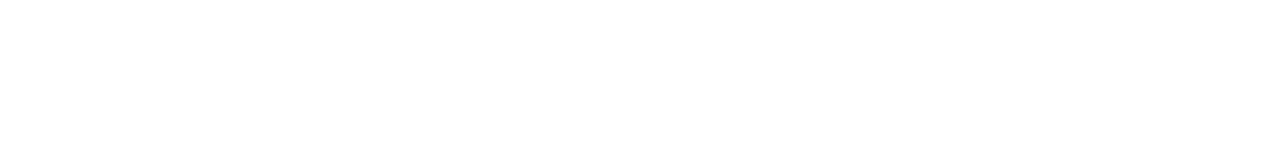
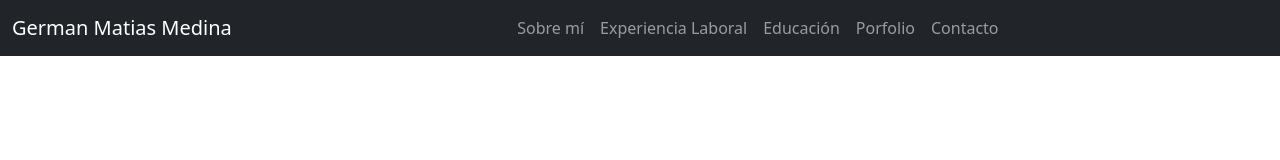
Before and after one commit to germanmattias/germanmattias.github.io, a plain HTML site: page index.html in a window 1280 px wide. Drawn offline with nearby package versions, Linux system fonts and the light colour scheme.

Commit message:
se agrego el navbar

```diff
--- a/index.html
+++ b/index.html
@@ -13,7 +13,68 @@
     <title>CV German Matias Medina</title>
   </head>
   <body>
-    <header></header>
+    <header>
+      <nav class="navbar navbar-expand-lg navbar-dark bg-dark">
+        <div class="container-fluid">
+          <a class="navbar-brand" href="#">German Matias Medina</a>
+          <button class="navbar-toggler" type="button" data-bs-toggle="collapse" data-bs-target="#navbarSupportedContent" aria-controls="navbarSupportedContent" aria-expanded="false" aria-label="Toggle navigation">
+            <span class="navbar-toggler-icon"></span>
+          </button>
+          <div class="collapse navbar-collapse" id="navbarSupportedContent">
+            <ul class="navbar-nav m-lg-auto">
+              <li class="nav-item">
+                <a href="#" class="nav-link">Sobre mí</a>
+              </li>
+              <li class="nav-item">
+                <a href="#" class="nav-link">Experiencia Laboral</a>
+              </li>
+              <li class="nav-item">
+                <a href="#" class="nav-link">Educación</a>
+              </li>
+              <li class="nav-item">
+                <a href="#" class="nav-link">Porfolio</a>
+              </li>
+              <li class="nav-item">
+                <a href="#" class="nav-link">Contacto</a>
+              </li>
+            </ul>
+
+          </div>
+        </div>
+      </nav>
+      <!-- <nav class="navbar navbar-expand-lg bg-dark navbar-dark">
+        <div class="container">
+          <a href="index.html" class="navbar-brand">German Matias Medina</a>
+          <button
+            class="navbar-toggler"
+            type="button"
+            data-toggle="collapse"
+            data-target="#navbarMenu"
+          >
+            <span class="navbar-toggler-icon"></span>
+          </button>
+          <div class="collapse navbar-collapse" id="navbarMenu">
+            <ul class="navbar-nav m-lg-auto">
+              <li class="nav-item">
+                <a href="#" class="nav-link">Sobre mí</a>
+              </li>
+              <li class="nav-item">
+                <a href="#" class="nav-link">Experiencia Laboral</a>
+              </li>
+              <li class="nav-item">
+                <a href="#" class="nav-link">Educación</a>
+              </li>
+              <li class="nav-item">
+                <a href="#" class="nav-link">Porfolio</a>
+              </li>
+              <li class="nav-item">
+                <a href="#" class="nav-link">Contacto</a>
+              </li>
+            </ul>
+          </div>
+        </div>
+      </nav> -->
+    </header>
 
     <main></main>
 
```
